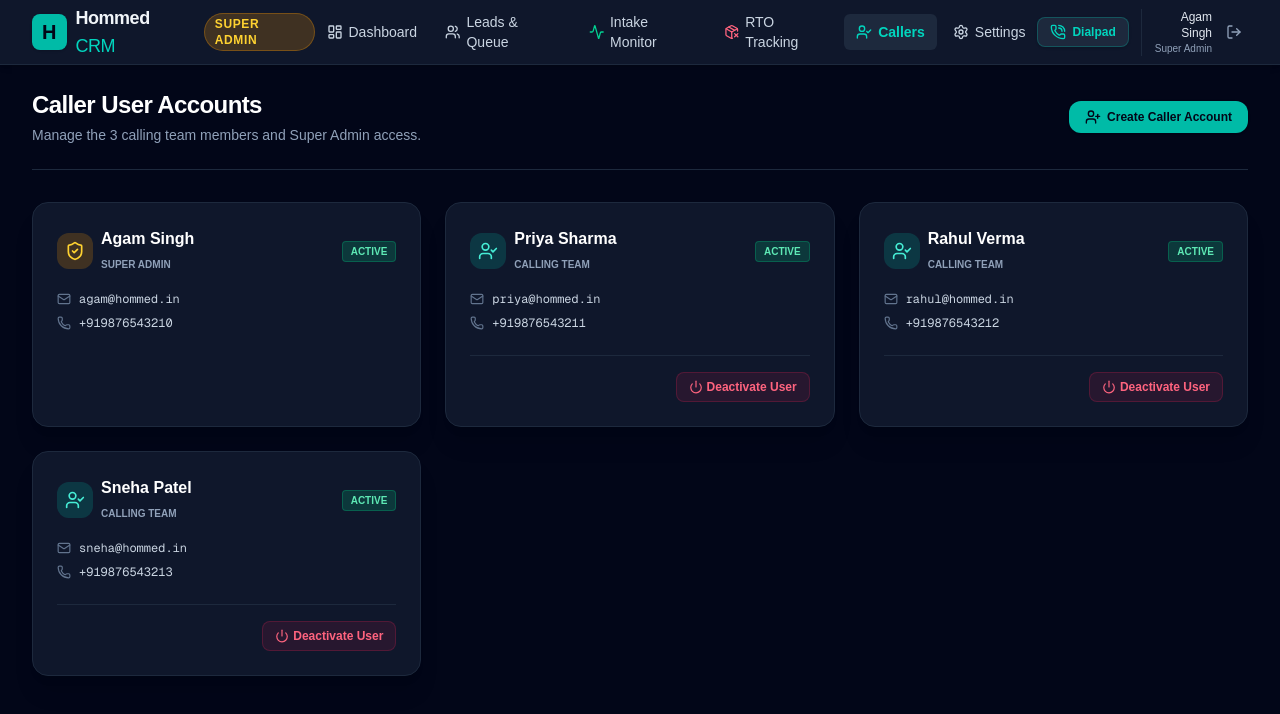
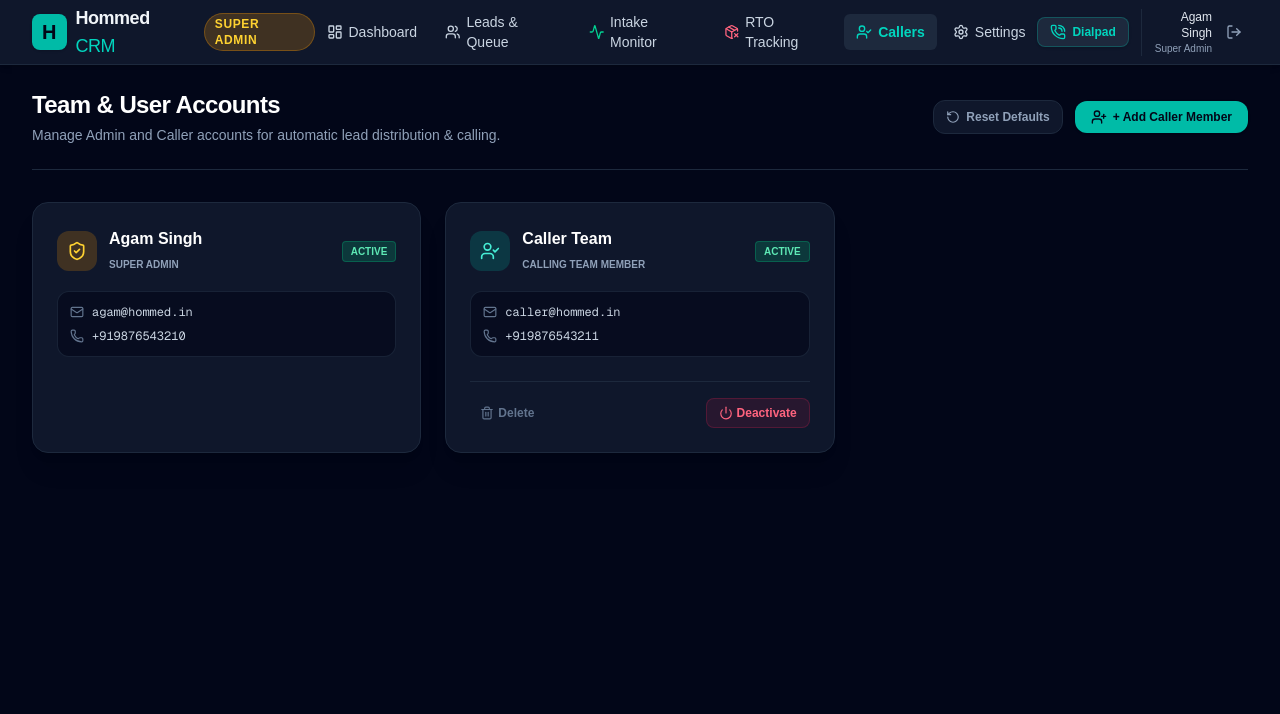
Before and after one commit to DreamFaang78/sturdy-octo-sniffle, a Next.js app: page /admin/team in a window 1280 px wide. Shown: the top 714 px of the page. Built offline with nearby package versions, Linux system fonts and the light colour scheme.

Commit message:
Simplify user management to 2 core roles (Admin and Caller) with dynamic team additions

```diff
--- a/app/admin/dashboard/page.tsx
+++ b/app/admin/dashboard/page.tsx
@@ -19,7 +19,7 @@ import {
   Zap
 } from 'lucide-react';
 import { Lead, Profile, CallerPerformance } from '@/lib/types';
-import { INITIAL_LEADS, INITIAL_PROFILES } from '@/lib/mockDb';
+import { INITIAL_LEADS, INITIAL_PROFILES, getSavedProfiles } from '@/lib/mockDb';
 import { distributeLeadsEvenly } from '@/lib/assignment';
 import { createClient } from '@/lib/supabase/client';
 
@@ -52,6 +52,8 @@ export default function AdminDashboardPage() {
           }
         } catch (e) {}
       }
+      const savedProfiles = getSavedProfiles();
+      setCallers(savedProfiles.filter((p) => p.role === 'caller' && p.is_active));
     }
   }, []);
 
--- a/app/admin/leads/page.tsx
+++ b/app/admin/leads/page.tsx
@@ -22,7 +22,7 @@ import {
   UploadCloud
 } from 'lucide-react';
 import { Lead, Profile } from '@/lib/types';
-import { INITIAL_PROFILES } from '@/lib/mockDb';
+import { INITIAL_PROFILES, getSavedProfiles } from '@/lib/mockDb';
 import { distributeLeadsEvenly } from '@/lib/assignment';
 import { createClient } from '@/lib/supabase/client';
 
@@ -61,6 +61,8 @@ export default function AdminLeadsPage() {
           }
         } catch (e) {}
       }
+      const savedProfiles = getSavedProfiles();
+      setCallers(savedProfiles.filter((p) => p.role === 'caller' && p.is_active));
     }
   }, []);
 
--- a/app/admin/rto/page.tsx
+++ b/app/admin/rto/page.tsx
@@ -132,7 +132,7 @@ export default function RtoTrackingPage() {
                       <span>{lead.phone}</span>
                     </div>
                     <div>Campaign: <span className="text-slate-200">{lead.campaign || 'Diagnostics'}</span></div>
-                    <div>Assigned Caller: <span className="text-slate-200">{lead.assignee?.name || 'Priya Sharma'}</span></div>
+                    <div>Assigned Caller: <span className="text-slate-200">{lead.assignee?.name || 'Calling Team'}</span></div>
                   </div>
 
                   {lead.rto_reason && (
--- a/app/admin/team/page.tsx
+++ b/app/admin/team/page.tsx
@@ -12,10 +12,12 @@ import {
   XCircle,
   Lock,
   User,
-  Power
+  Power,
+  Trash2,
+  RotateCcw
 } from 'lucide-react';
 import { Profile } from '@/lib/types';
-import { INITIAL_PROFILES } from '@/lib/mockDb';
+import { INITIAL_PROFILES, getSavedProfiles, saveProfiles } from '@/lib/mockDb';
 
 export default function TeamManagementPage() {
   const [currentUser, setCurrentUser] = useState<Profile>(INITIAL_PROFILES[0]);
@@ -38,6 +40,7 @@ export default function TeamManagementPage() {
           }
         } catch (e) {}
       }
+      setProfiles(getSavedProfiles());
     }
   }, []);
 
@@ -54,7 +57,23 @@ export default function TeamManagementPage() {
       return p;
     });
     setProfiles(updated);
+    saveProfiles(updated);
     showToast('Caller user status updated.');
+  };
+
+  const handleDeleteCaller = (profileId: string, profileName: string) => {
+    if (!confirm(`Are you sure you want to remove ${profileName}?`)) return;
+    const updated = profiles.filter((p) => p.id !== profileId);
+    setProfiles(updated);
+    saveProfiles(updated);
+    showToast(`Removed ${profileName}`);
+  };
+
+  const handleResetDefaults = () => {
+    if (!confirm('Reset team members to default 2 profiles (Admin & Default Caller)?')) return;
+    setProfiles(INITIAL_PROFILES);
+    saveProfiles(INITIAL_PROFILES);
+    showToast('Reset to default profiles');
   };
 
   const handleCreateCaller = (e: React.FormEvent) => {
@@ -71,7 +90,9 @@ export default function TeamManagementPage() {
       created_at: new Date().toISOString(),
     };
 
-    setProfiles([...profiles, created]);
+    const updated = [...profiles, created];
+    setProfiles(updated);
+    saveProfiles(updated);
     setNewName('');
     setNewEmail('');
     setNewPhone('');
@@ -96,17 +117,25 @@ export default function TeamManagementPage() {
         {/* Header */}
         <div className="flex flex-col md:flex-row md:items-center md:justify-between pb-6 border-b border-slate-800">
           <div>
-            <h1 className="text-2xl font-bold text-white tracking-tight">Caller User Accounts</h1>
-            <p className="text-sm text-slate-400 mt-1">Manage the 3 calling team members and Super Admin access.</p>
+            <h1 className="text-2xl font-bold text-white tracking-tight">Team & User Accounts</h1>
+            <p className="text-sm text-slate-400 mt-1">Manage Admin and Caller accounts for automatic lead distribution & calling.</p>
           </div>
 
-          <div className="mt-4 md:mt-0">
+          <div className="mt-4 md:mt-0 flex items-center space-x-3">
+            <button
+              onClick={handleResetDefaults}
+              className="inline-flex items-center space-x-1.5 px-3 py-2 bg-slate-900 hover:bg-slate-800 border border-slate-800 text-slate-400 hover:text-slate-200 text-xs font-semibold rounded-xl transition"
+              title="Reset to default Admin & Caller"
+            >
+              <RotateCcw className="w-3.5 h-3.5" />
+              <span>Reset Defaults</span>
+            </button>
             <button
               onClick={() => setIsModalOpen(true)}
               className="inline-flex items-center space-x-1.5 px-4 py-2 bg-teal-500 hover:bg-teal-400 text-slate-950 text-xs font-bold rounded-xl transition shadow"
             >
               <UserPlus className="w-4 h-4" />
-              <span>Create Caller Account</span>
+              <span>+ Add Caller Member</span>
             </button>
           </div>
         </div>
@@ -118,13 +147,13 @@ export default function TeamManagementPage() {
 
               <div>
                 <div className="flex items-center justify-between">
-                  <div className="flex items-center space-x-2">
-                    <div className={`p-2 rounded-xl ${profile.role === 'admin' ? 'bg-amber-500/20 text-amber-300' : 'bg-teal-500/20 text-teal-300'}`}>
+                  <div className="flex items-center space-x-3">
+                    <div className={`p-2.5 rounded-xl ${profile.role === 'admin' ? 'bg-amber-500/20 text-amber-300' : 'bg-teal-500/20 text-teal-300'}`}>
                       {profile.role === 'admin' ? <ShieldCheck className="w-5 h-5" /> : <UserCheck className="w-5 h-5" />}
                     </div>
                     <div>
                       <h3 className="font-bold text-white text-base">{profile.name}</h3>
-                      <span className="text-[10px] uppercase font-semibold text-slate-400">{profile.role === 'admin' ? 'Super Admin' : 'Calling Team'}</span>
+                      <span className="text-[10px] uppercase font-semibold text-slate-400">{profile.role === 'admin' ? 'Super Admin' : 'Calling Team Member'}</span>
                     </div>
                   </div>
 
@@ -135,20 +164,29 @@ export default function TeamManagementPage() {
                   </span>
                 </div>
 
-                <div className="mt-4 space-y-2 text-xs font-mono text-slate-300">
+                <div className="mt-4 space-y-2 text-xs font-mono text-slate-300 bg-slate-950/60 p-3 rounded-xl border border-slate-800/80">
                   <div className="flex items-center space-x-2">
-                    <Mail className="w-3.5 h-3.5 text-slate-500" />
-                    <span>{profile.email}</span>
+                    <Mail className="w-3.5 h-3.5 text-slate-500 shrink-0" />
+                    <span className="truncate">{profile.email}</span>
                   </div>
                   <div className="flex items-center space-x-2">
-                    <Phone className="w-3.5 h-3.5 text-slate-500" />
+                    <Phone className="w-3.5 h-3.5 text-slate-500 shrink-0" />
                     <span>{profile.phone || '+919876543210'}</span>
                   </div>
                 </div>
               </div>
 
               {profile.role !== 'admin' && (
-                <div className="mt-6 pt-4 border-t border-slate-800 flex justify-end">
+                <div className="mt-6 pt-4 border-t border-slate-800 flex items-center justify-between">
+                  <button
+                    onClick={() => handleDeleteCaller(profile.id, profile.name)}
+                    className="inline-flex items-center space-x-1 px-2.5 py-1.5 rounded-lg text-xs font-semibold text-slate-500 hover:text-rose-400 hover:bg-rose-500/10 transition"
+                    title="Remove Caller"
+                  >
+                    <Trash2 className="w-3.5 h-3.5" />
+                    <span>Delete</span>
+                  </button>
+
                   <button
                     onClick={() => handleToggleActive(profile.id)}
                     className={`inline-flex items-center space-x-1 px-3 py-1.5 rounded-lg text-xs font-semibold transition ${
@@ -158,7 +196,7 @@ export default function TeamManagementPage() {
                     }`}
                   >
                     <Power className="w-3.5 h-3.5" />
-                    <span>{profile.is_active ? 'Deactivate User' : 'Activate User'}</span>
+                    <span>{profile.is_active ? 'Deactivate' : 'Activate'}</span>
                   </button>
                 </div>
               )}
@@ -172,9 +210,12 @@ export default function TeamManagementPage() {
       {/* CREATE CALLER MODAL */}
       {isModalOpen && (
         <div className="fixed inset-0 z-50 flex items-center justify-center bg-slate-950/75 backdrop-blur-sm p-4">
-          <div className="bg-slate-900 border border-slate-800 rounded-xl max-w-md w-full p-6 text-slate-100 shadow-2xl">
-            <h3 className="text-lg font-semibold text-white mb-2">Create New Caller Account</h3>
-            <p className="text-xs text-slate-400 mb-4">No self-signup — Super Admin creates caller accounts directly.</p>
+          <div className="bg-slate-900 border border-slate-800 rounded-2xl max-w-md w-full p-6 text-slate-100 shadow-2xl">
+            <div className="flex items-center space-x-2 mb-2">
+              <UserPlus className="w-5 h-5 text-teal-400" />
+              <h3 className="text-lg font-bold text-white">Add Calling Team Member</h3>
+            </div>
+            <p className="text-xs text-slate-400 mb-5">Create a caller profile for lead distribution and outbound calls.</p>
 
             <form onSubmit={handleCreateCaller} className="space-y-4">
               <div>
@@ -223,19 +264,19 @@ export default function TeamManagementPage() {
                 />
               </div>
 
-              <div className="flex justify-end space-x-3 pt-3 border-t border-slate-800">
+              <div className="flex justify-end space-x-3 pt-4 border-t border-slate-800">
                 <button
                   type="button"
                   onClick={() => setIsModalOpen(false)}
-                  className="px-4 py-2 bg-slate-800 text-slate-300 text-xs rounded-lg font-medium"
+                  className="px-4 py-2 bg-slate-800 hover:bg-slate-700 text-slate-300 text-xs rounded-xl font-medium transition"
                 >
                   Cancel
                 </button>
                 <button
                   type="submit"
-                  className="px-4 py-2 bg-teal-500 hover:bg-teal-400 text-slate-950 text-xs font-bold rounded-lg transition shadow"
+                  className="px-4 py-2 bg-teal-500 hover:bg-teal-400 text-slate-950 text-xs font-bold rounded-xl transition shadow"
                 >
-                  Create Caller
+                  Add Member
                 </button>
               </div>
             </form>
--- a/app/caller/dialer/page.tsx
+++ b/app/caller/dialer/page.tsx
@@ -49,7 +49,7 @@ async function fetchLeadsFromApi(): Promise<Lead[]> {
 }
 
 export default function HighSpeedCallerDialer() {
-  const [currentUser, setCurrentUser] = useState<Profile>(INITIAL_PROFILES[1]); // Priya Sharma
+  const [currentUser, setCurrentUser] = useState<Profile>(INITIAL_PROFILES[1]); // Caller Team
   const [leads, setLeads] = useState<Lead[]>([]);
   const [notes, setNotes] = useState<LeadNote[]>([]);
   const [currentIndex, setCurrentIndex] = useState(0);
--- a/app/caller/page.tsx
+++ b/app/caller/page.tsx
@@ -46,7 +46,7 @@ async function fetchLeadsFromApi(): Promise<Lead[]> {
 
 export default function CallerDashboard() {
 
-  const [currentUser, setCurrentUser] = useState<Profile>(INITIAL_PROFILES[1]); // Default to Priya Sharma
+  const [currentUser, setCurrentUser] = useState<Profile>(INITIAL_PROFILES[1]); // Default to Caller Team
   const [leads, setLeads] = useState<Lead[]>(INITIAL_LEADS);
   const [selectedTab, setSelectedTab] = useState<'all' | 'qualified' | 'phone_not_picked' | 'useless' | 'converted'>('all');
   const [searchQuery, setSearchQuery] = useState('');
--- a/app/login/page.tsx
+++ b/app/login/page.tsx
@@ -1,20 +1,44 @@
 'use client';
 
-import React, { useState } from 'react';
+import React, { useState, useEffect } from 'react';
 import { useRouter } from 'next/navigation';
-import { ShieldCheck, UserCheck, Lock, Mail, ArrowRight, Activity } from 'lucide-react';
-import { INITIAL_PROFILES } from '@/lib/mockDb';
+import { ShieldCheck, UserCheck, Lock, Mail, ArrowRight, Activity, Users } from 'lucide-react';
+import { INITIAL_PROFILES, getSavedProfiles } from '@/lib/mockDb';
+import { Profile } from '@/lib/types';
 
 export default function LoginPage() {
   const router = useRouter();
+  const [profiles, setProfiles] = useState<Profile[]>(INITIAL_PROFILES);
+  const [activeRole, setActiveRole] = useState<'admin' | 'caller'>('admin');
   const [selectedProfileId, setSelectedProfileId] = useState('user-admin-1');
   const [email, setEmail] = useState('agam@hommed.in');
   const [password, setPassword] = useState('password123');
   const [loading, setLoading] = useState(false);
 
-  const handleQuickSelect = (profileId: string) => {
+  useEffect(() => {
+    const saved = getSavedProfiles();
+    setProfiles(saved);
+  }, []);
+
+  const adminProfiles = profiles.filter((p) => p.role === 'admin');
+  const callerProfiles = profiles.filter((p) => p.role === 'caller');
+
+  const handleSelectRole = (role: 'admin' | 'caller') => {
+    setActiveRole(role);
+    if (role === 'admin') {
+      const target = adminProfiles[0] || INITIAL_PROFILES[0];
+      setSelectedProfileId(target.id);
+      setEmail(target.email);
+    } else {
+      const target = callerProfiles[0] || INITIAL_PROFILES[1];
+      setSelectedProfileId(target.id);
+      setEmail(target.email);
+    }
+  };
+
+  const handleCallerSelect = (profileId: string) => {
     setSelectedProfileId(profileId);
-    const found = INITIAL_PROFILES.find((p) => p.id === profileId);
+    const found = callerProfiles.find((p) => p.id === profileId);
     if (found) {
       setEmail(found.email);
     }
@@ -24,11 +48,11 @@ export default function LoginPage() {
     e.preventDefault();
     setLoading(true);
 
-    const user = INITIAL_PROFILES.find((p) => p.email.toLowerCase() === email.toLowerCase()) || {
+    const user = profiles.find((p) => p.email.toLowerCase() === email.toLowerCase() || p.id === selectedProfileId) || {
       id: selectedProfileId,
-      name: selectedProfileId.includes('admin') ? 'Agam Singh' : 'Team Caller',
+      name: activeRole === 'admin' ? 'Agam Singh' : 'Calling Team',
       email,
-      role: selectedProfileId.includes('admin') ? 'admin' : 'caller',
+      role: activeRole,
       is_active: true,
       created_at: new Date().toISOString(),
     };
@@ -44,7 +68,7 @@ export default function LoginPage() {
       } else {
         router.push('/caller');
       }
-    }, 400);
+    }, 300);
   };
 
   return (
@@ -65,35 +89,70 @@ export default function LoginPage() {
       <div className="mt-8 sm:mx-auto sm:w-full sm:max-w-md">
         <div className="bg-slate-900 border border-slate-800 py-8 px-4 shadow-2xl rounded-2xl sm:px-10">
 
-          {/* Quick User Picker */}
+          {/* 2-Role Selector */}
           <div className="mb-6">
             <label className="block text-xs font-semibold uppercase tracking-wider text-slate-400 mb-2">
-              Select User Profile (Demo Login)
+              Select Access Role
             </label>
-            <div className="grid grid-cols-2 gap-2">
-              {INITIAL_PROFILES.map((profile) => (
+            <div className="grid grid-cols-2 gap-3">
               <button
-                  key={profile.id}
                 type="button"
-                  onClick={() => handleQuickSelect(profile.id)}
-                  className={`p-2.5 rounded-lg border text-left transition flex items-center space-x-2 ${
-                    selectedProfileId === profile.id
-                      ? 'bg-teal-500/10 border-teal-500 text-teal-300 font-semibold'
+                onClick={() => handleSelectRole('admin')}
+                className={`p-3 rounded-xl border text-left transition flex flex-col justify-between ${
+                  activeRole === 'admin'
+                    ? 'bg-amber-500/10 border-amber-500 text-amber-300 font-semibold shadow-lg shadow-amber-950/20'
                     : 'bg-slate-950 border-slate-800 text-slate-400 hover:border-slate-700 hover:text-slate-200'
                 }`}
               >
-                  {profile.role === 'admin' ? (
-                    <ShieldCheck className="w-4 h-4 text-amber-400 shrink-0" />
-                  ) : (
-                    <UserCheck className="w-4 h-4 text-teal-400 shrink-0" />
-                  )}
-                  <div className="truncate text-xs">
-                    <div className="font-medium truncate">{profile.name}</div>
-                    <div className="text-[10px] opacity-75 capitalize">{profile.role}</div>
+                <div className="flex items-center justify-between mb-2">
+                  <ShieldCheck className={`w-5 h-5 ${activeRole === 'admin' ? 'text-amber-400' : 'text-slate-500'}`} />
+                  <span className="text-[10px] uppercase font-bold tracking-wider opacity-75">Admin</span>
+                </div>
+                <div>
+                  <div className="font-bold text-white text-sm">Super Admin</div>
+                  <div className="text-[11px] text-slate-400 truncate">Agam Singh</div>
                 </div>
               </button>
+
+              <button
+                type="button"
+                onClick={() => handleSelectRole('caller')}
+                className={`p-3 rounded-xl border text-left transition flex flex-col justify-between ${
+                  activeRole === 'caller'
+                    ? 'bg-teal-500/10 border-teal-500 text-teal-300 font-semibold shadow-lg shadow-teal-950/20'
+                    : 'bg-slate-950 border-slate-800 text-slate-400 hover:border-slate-700 hover:text-slate-200'
+                }`}
+              >
+                <div className="flex items-center justify-between mb-2">
+                  <UserCheck className={`w-5 h-5 ${activeRole === 'caller' ? 'text-teal-400' : 'text-slate-500'}`} />
+                  <span className="text-[10px] uppercase font-bold tracking-wider opacity-75">Calling</span>
+                </div>
+                <div>
+                  <div className="font-bold text-white text-sm">Caller Portal</div>
+                  <div className="text-[11px] text-slate-400 truncate">
+                    {callerProfiles.length > 1 ? `${callerProfiles.length} Callers` : 'Calling Team'}
+                  </div>
+                </div>
+              </button>
+            </div>
+
+            {/* Caller Member Picker (if more than 1 caller profile exists) */}
+            {activeRole === 'caller' && callerProfiles.length > 1 && (
+              <div className="mt-3">
+                <label className="block text-[11px] text-slate-400 mb-1">Select Caller Member</label>
+                <select
+                  value={selectedProfileId}
+                  onChange={(e) => handleCallerSelect(e.target.value)}
+                  className="w-full bg-slate-950 border border-slate-800 rounded-lg px-3 py-2 text-xs text-white focus:outline-none focus:border-teal-500"
+                >
+                  {callerProfiles.map((c) => (
+                    <option key={c.id} value={c.id}>
+                      {c.name} ({c.email})
+                    </option>
                   ))}
+                </select>
               </div>
+            )}
           </div>
 
           <form className="space-y-4" onSubmit={handleLogin}>
@@ -128,9 +187,13 @@ export default function LoginPage() {
             <button
               type="submit"
               disabled={loading}
-              className="w-full flex justify-center items-center space-x-2 py-2.5 px-4 bg-teal-500 hover:bg-teal-400 text-slate-950 font-semibold rounded-lg text-sm transition shadow-lg mt-6"
+              className={`w-full flex justify-center items-center space-x-2 py-2.5 px-4 font-semibold rounded-lg text-sm transition shadow-lg mt-6 ${
+                activeRole === 'admin'
+                  ? 'bg-amber-500 hover:bg-amber-400 text-slate-950'
+                  : 'bg-teal-500 hover:bg-teal-400 text-slate-950'
+              }`}
             >
-              <span>{loading ? 'Authenticating...' : 'Sign In to Hommed CRM'}</span>
+              <span>{loading ? 'Authenticating...' : `Sign In as ${activeRole === 'admin' ? 'Admin' : 'Caller'}`}</span>
               <ArrowRight className="w-4 h-4" />
             </button>
           </form>
--- a/lib/mockDb.ts
+++ b/lib/mockDb.ts
@@ -14,32 +14,36 @@ export const INITIAL_PROFILES: Profile[] = [
   },
   {
     id: 'user-caller-1',
-    name: 'Priya Sharma',
-    email: 'priya@hommed.in',
+    name: 'Caller Team',
+    email: 'caller@hommed.in',
     phone: '+919876543211',
     role: 'caller',
     is_active: true,
     created_at: new Date(Date.now() - 25 * 24 * 3600 * 1000).toISOString(),
   },
-  {
-    id: 'user-caller-2',
-    name: 'Rahul Verma',
-    email: 'rahul@hommed.in',
-    phone: '+919876543212',
-    role: 'caller',
-    is_active: true,
-    created_at: new Date(Date.now() - 20 * 24 * 3600 * 1000).toISOString(),
-  },
-  {
-    id: 'user-caller-3',
-    name: 'Sneha Patel',
-    email: 'sneha@hommed.in',
-    phone: '+919876543213',
-    role: 'caller',
-    is_active: true,
-    created_at: new Date(Date.now() - 15 * 24 * 3600 * 1000).toISOString(),
-  },
 ];
+
+export function getSavedProfiles(): Profile[] {
+  if (typeof window === 'undefined') return INITIAL_PROFILES;
+  try {
+    const saved = localStorage.getItem('hommed_custom_profiles');
+    if (saved) {
+      const parsed = JSON.parse(saved);
+      if (Array.isArray(parsed) && parsed.length > 0) {
+        return parsed;
+      }
+    }
+  } catch (e) {}
+  return INITIAL_PROFILES;
+}
+
+export function saveProfiles(profiles: Profile[]): void {
+  if (typeof window === 'undefined') return;
+  try {
+    localStorage.setItem('hommed_custom_profiles', JSON.stringify(profiles));
+  } catch (e) {}
+}
+
 
 const todayStr = new Date().toISOString().split('T')[0];
 const yesterdayStr = new Date(Date.now() - 86400000).toISOString().split('T')[0];
```
Lines whose indentation alone changed are shown as unchanged.
